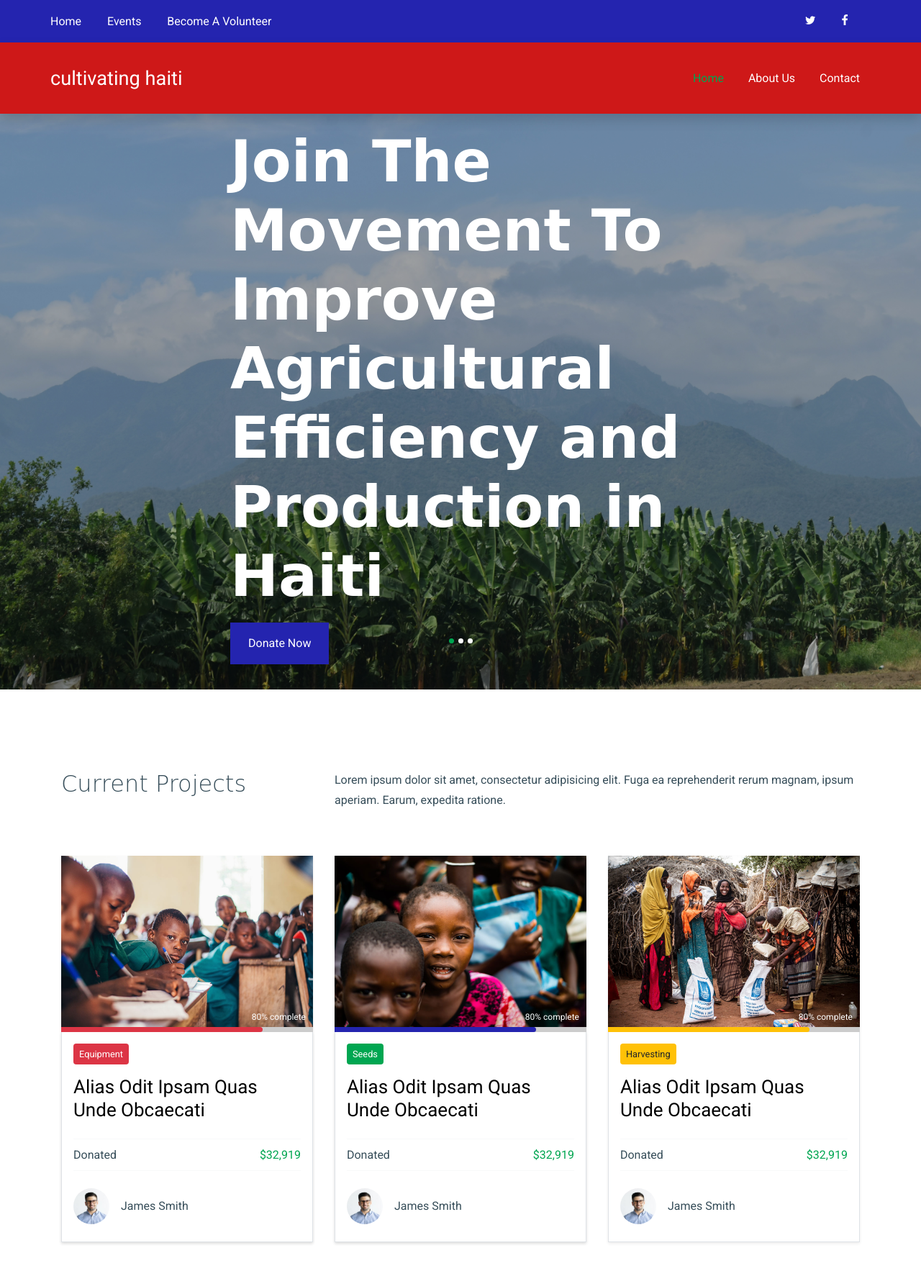
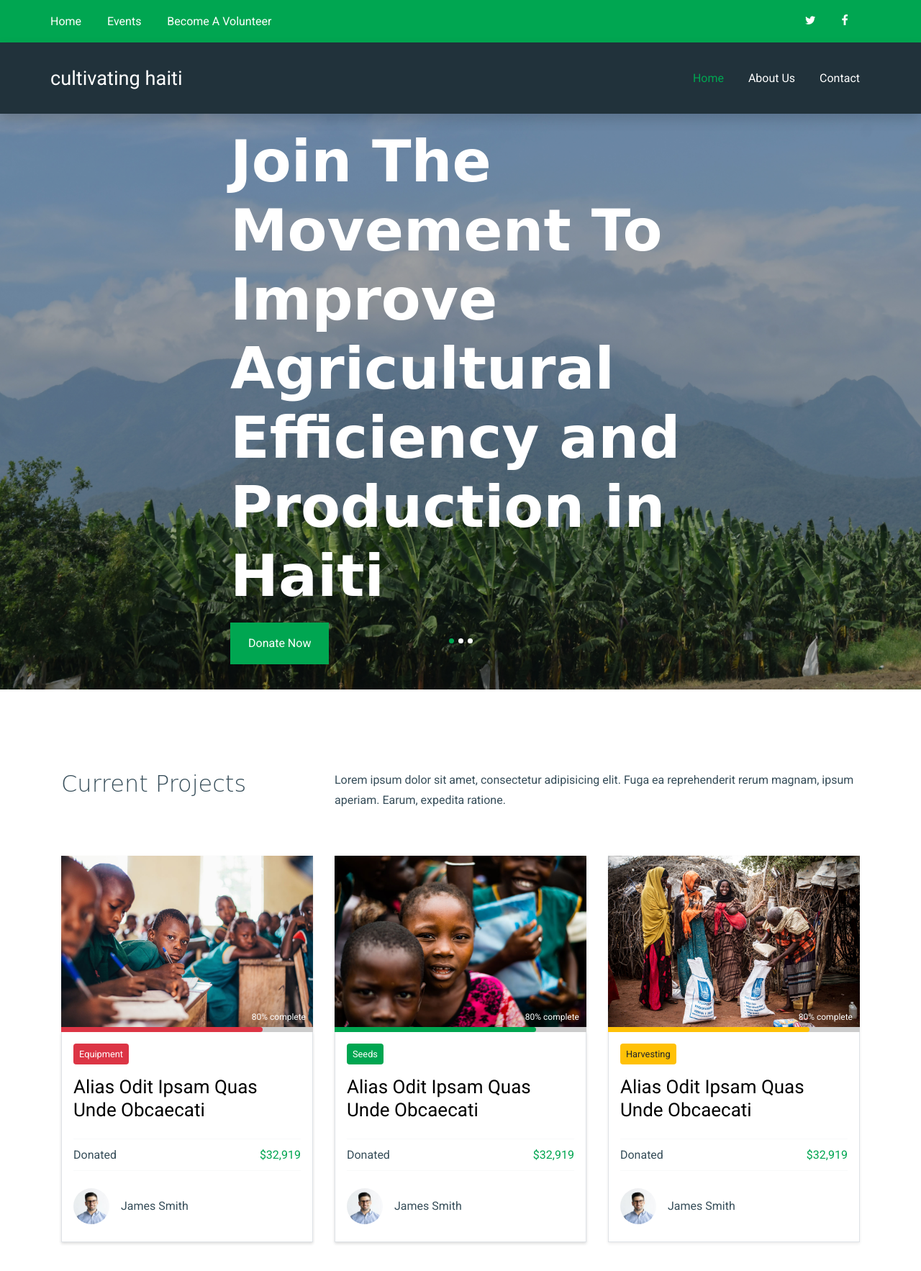
Before and after one commit to abgelvin/cultivate-haiti, a Django app: page / in a window 1280 px wide. Shown: the top 1766 px of the page at 72% size. Run offline with Django 4.2, Linux system fonts and the light colour scheme; some libraries are stand-ins or nearby versions; some web fonts are replaced.

Commit message:
css change

```diff
--- a/cultivate_haiti/landing_page/static/css/custom.css
+++ b/cultivate_haiti/landing_page/static/css/custom.css
@@ -1,12 +1,17 @@
-.bg-primary {
+/* .bg-primary {
     background-color: rgb(36, 36, 175) !important;
 }
 
 .bg-secondary {
-    background-color: rgb(206, 24, 24) !important;
+    background-color: rgb(185, 21, 21) !important;
 }
 
 .btn-primary {
     background-color: rgb(36, 36, 175) !important;
     border-color: rgb(36, 36, 175) !important;
 }
+
+.site-navbar .site-navigation .site-menu > li.active > a {
+    color: rgb(36, 36, 175) !important;
+    font-weight: bolder !important;
+} */
```
